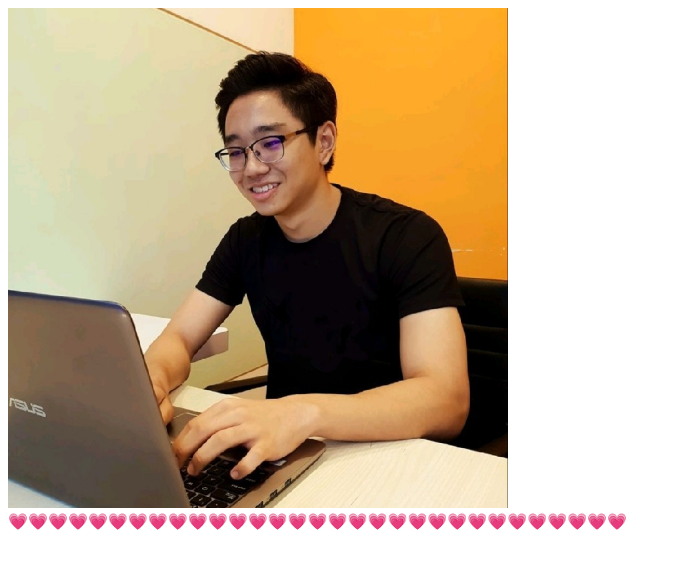
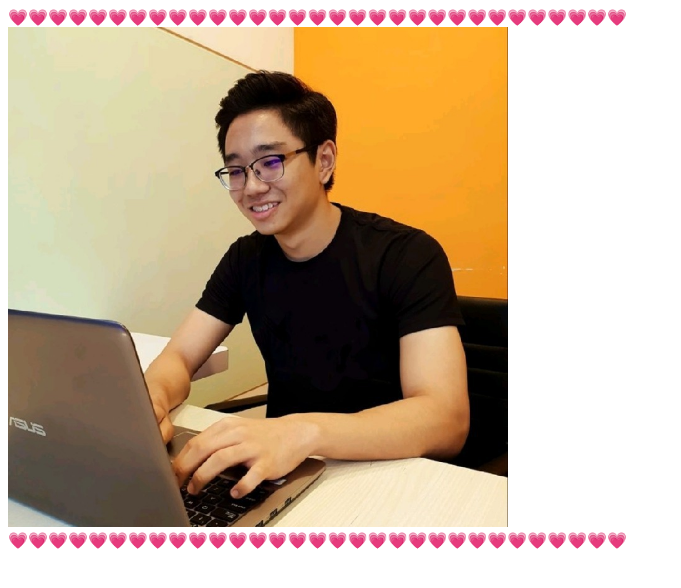
Before and after one commit to ilovehueiming/ilovehueiming.github.io, a plain HTML site: page index.html in a window 1280 px wide. Shown: the whole page, without its empty margins (0-681 px from the left). Drawn offline with Linux system fonts and the light colour scheme.

Commit message:
💗💗💗💗add more hearts💗💗💗💗

```diff
--- a/index.html
+++ b/index.html
@@ -6,6 +6,9 @@
     <title>Document</title>
 </head>
 <body>
+    <div>
+        💗💗💗💗💗💗💗💗💗💗💗💗💗💗💗💗💗💗💗💗💗💗💗💗💗💗💗💗💗💗💗
+    </div>
     <img src="./HUEIMINGOPPA.jpeg" width="500px" height="500px">
     <div>
         💗💗💗💗💗💗💗💗💗💗💗💗💗💗💗💗💗💗💗💗💗💗💗💗💗💗💗💗💗💗💗
```
